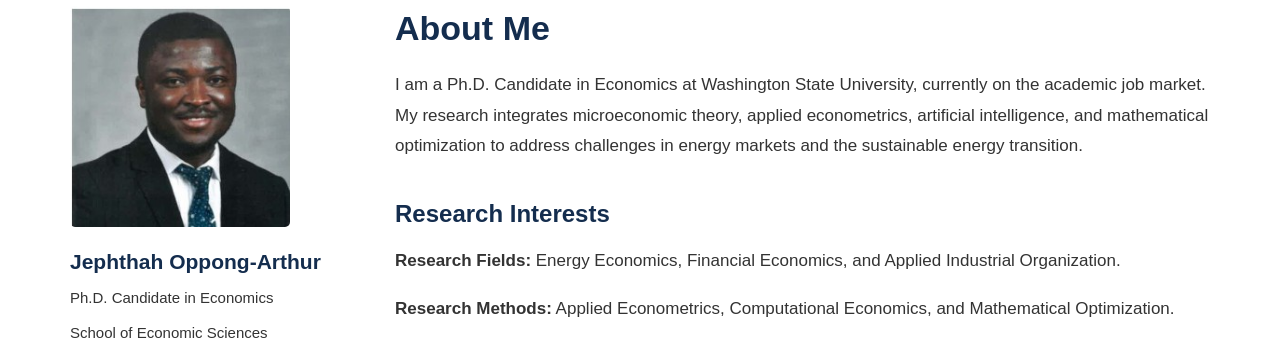
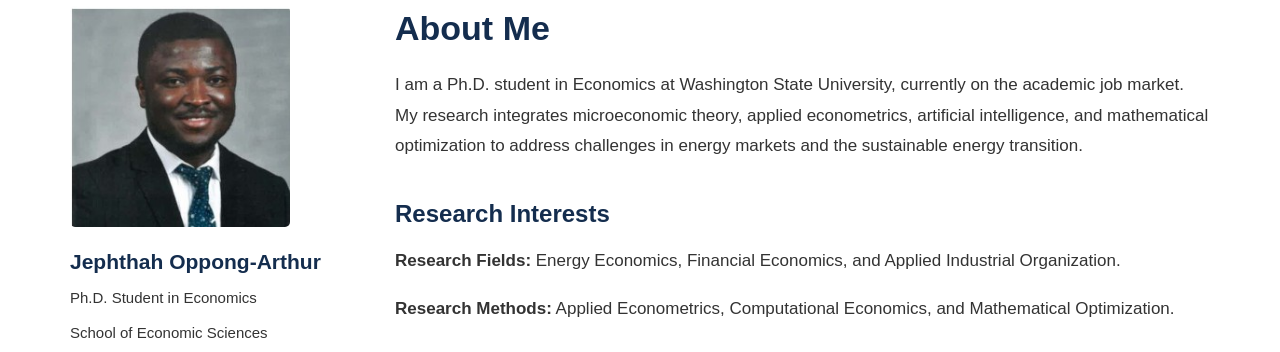
Before and after one commit to jephoppong-arthur/jephoppong-arthur.github.io, a plain HTML site: page index.html in a window 1280 px wide. Shown: the part 126-478 px from the top of the page. Drawn offline with Linux system fonts and the light colour scheme.

Commit message:
Change 'Candidate' to 'Student' in index.html

```diff
--- a/index.html
+++ b/index.html
@@ -7,7 +7,7 @@
     <meta name="viewport" content="width=device-width, initial-scale=1.0">
 
     <meta name="description"
-          content="Jephthah Oppong-Arthur is a Ph.D. Candidate in Economics at Washington State University, specializing in energy economics, financial economics, applied industrial organization, and computational economics.">
+          content="Jephthah Oppong-Arthur is a Ph.D. student in Economics at Washington State University, specializing in energy economics, financial economics, applied industrial organization, and computational economics.">
 
     <title>Jephthah Oppong-Arthur | Energy and Financial Economist</title>
 
@@ -324,7 +324,7 @@
 
             <h2>Jephthah Oppong-Arthur</h2>
 
-            <p>Ph.D. Candidate in Economics</p>
+            <p>Ph.D. Student in Economics</p>
 
             <p>
                 School of Economic Sciences<br>
@@ -370,10 +370,9 @@
                 <h1>About Me</h1>
 
                 <p>
-                    I am a Ph.D. Candidate in Economics at
+                    I am a Ph.D. student in Economics at
                     Washington State University, currently
                     on the academic job market.
-
                     My research integrates microeconomic theory,
                     applied econometrics, artificial intelligence,
                     and mathematical optimization to address
```
